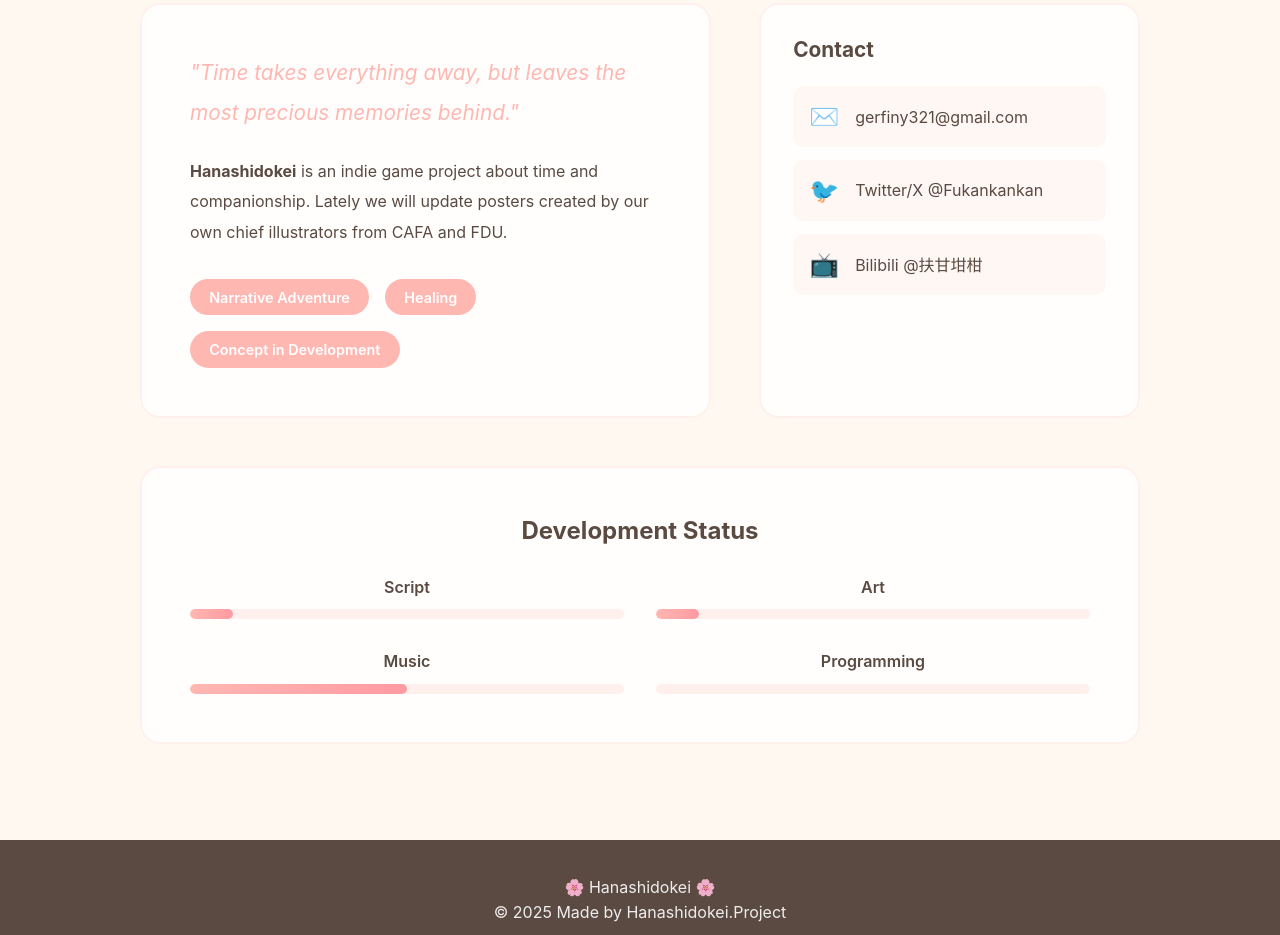
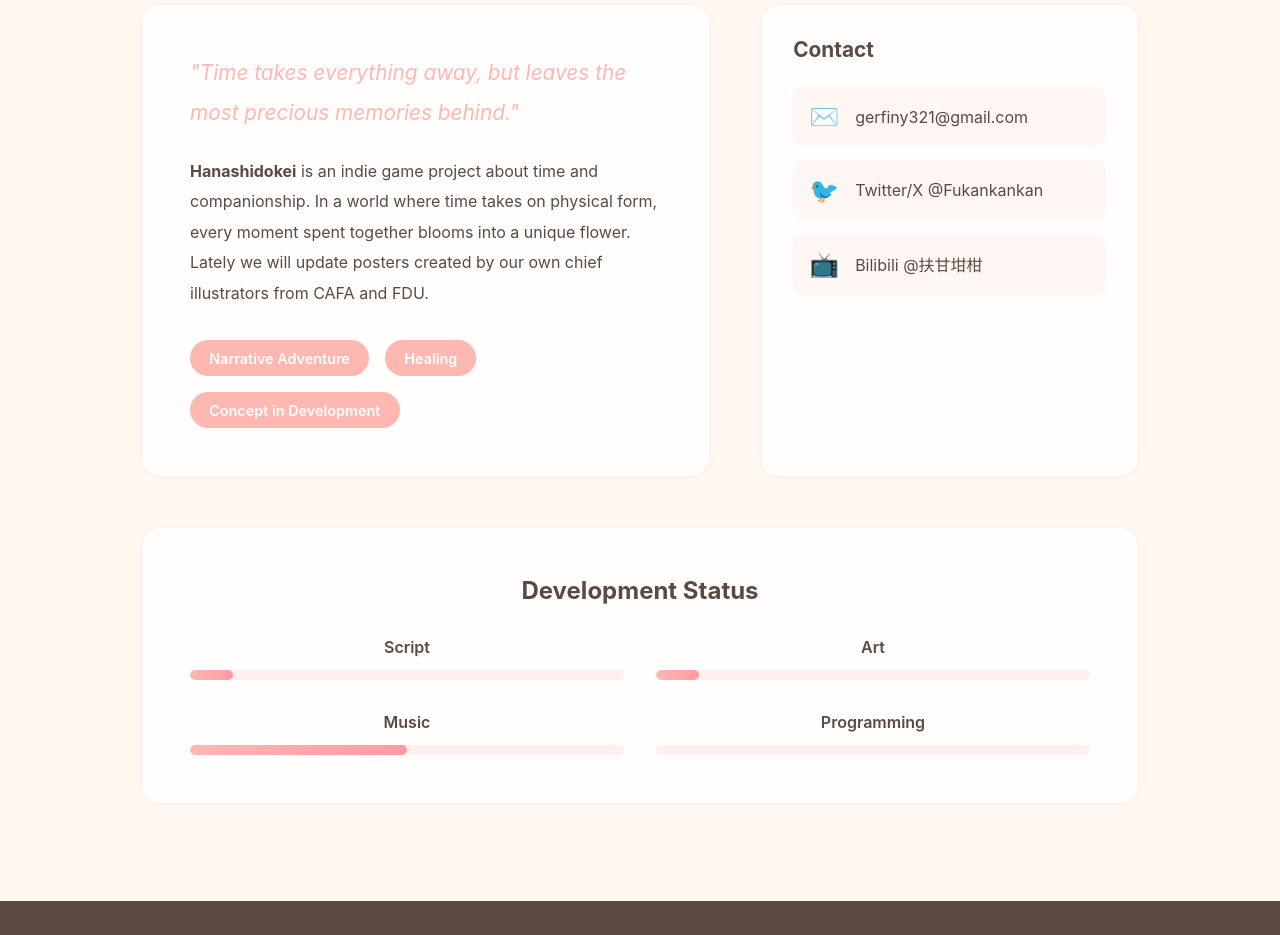
Before and after one commit to HanaTokei/HanaTokei.github.io, a plain HTML site: page index.html in a window 1280 px wide. Shown: the part 990-1925 px from the top of the page. Drawn offline with Linux system fonts and the light colour scheme.

Commit message:
Update index.html

```diff
--- a/index.html
+++ b/index.html
@@ -86,6 +86,7 @@
                     <p class="quote">"Time takes everything away, but leaves the most precious memories behind."</p>
                     <p>
                         <strong>Hanashidokei</strong> is an indie game project about time and companionship.
+                        In a world where time takes on physical form, every moment spent together blooms into a unique flower.
                         Lately we will update posters created by our own chief illustrators from CAFA and FDU.
                     </p>
                     <div class="tags">
```
